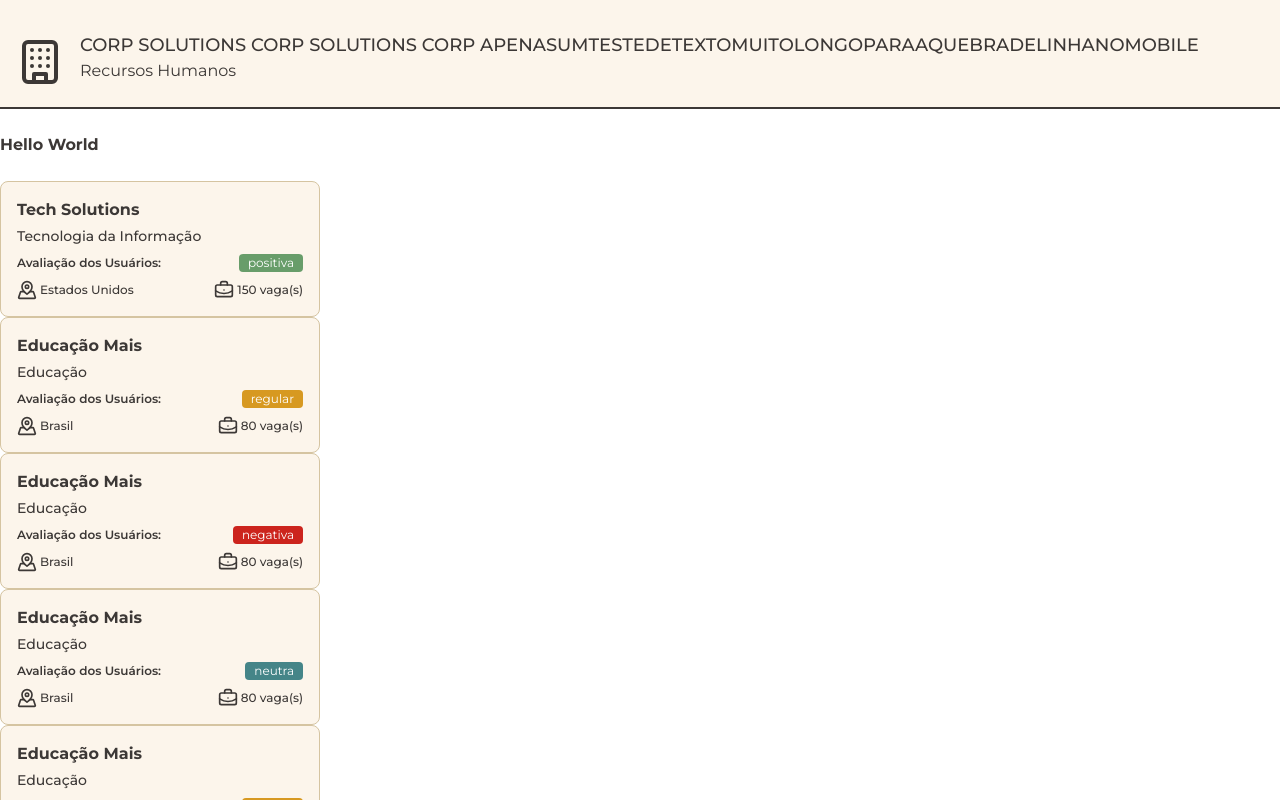
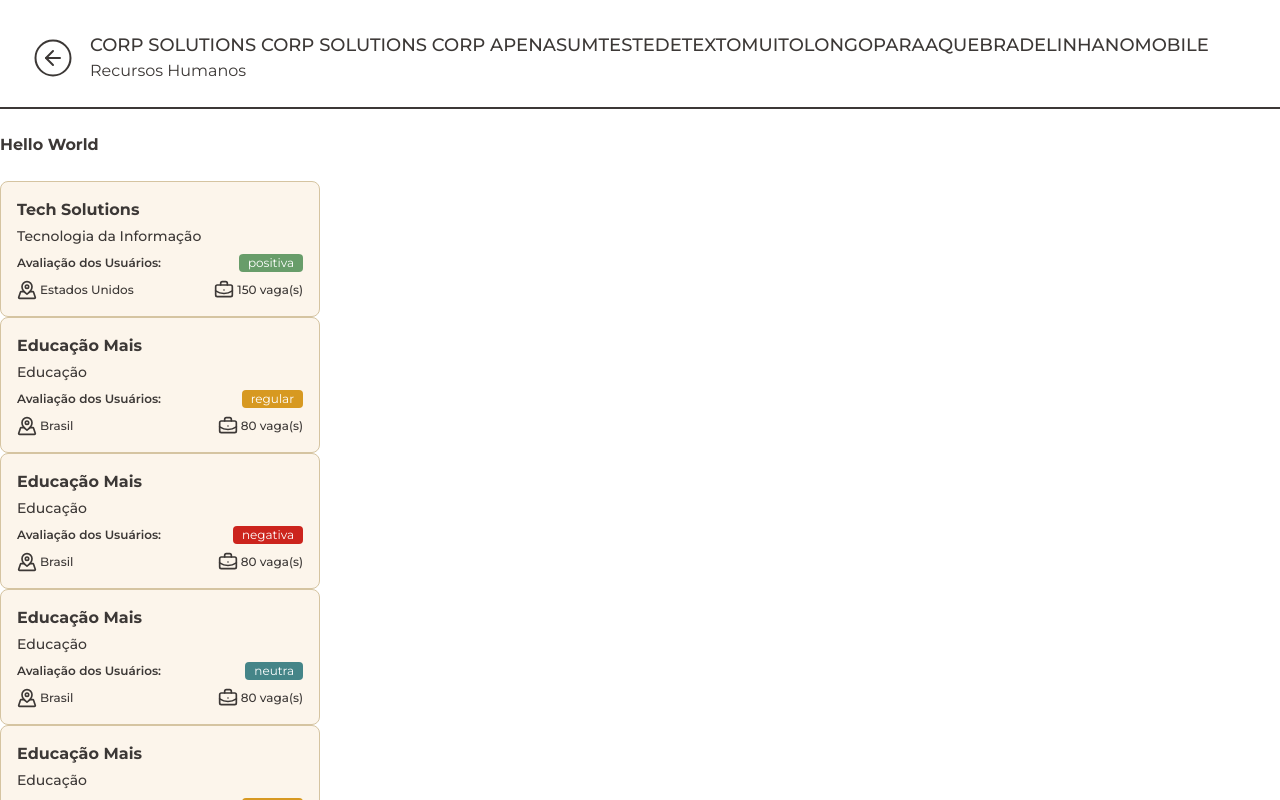
Before and after one commit to joaolucasMota/adahack-time-fe-3, a React (Vite) app: page / in a window 1280 px wide. Shown: the top 800 px of the page. Built offline with nearby package versions, Linux system fonts and the light colour scheme; data requests are answered from the project's data file.

Commit message:
feat: update SectionHeader component

```diff
--- a/src/components/SectionHeader/index.tsx
+++ b/src/components/SectionHeader/index.tsx
@@ -2,21 +2,21 @@ import { Building, CircleArrowLeft, Settings } from "lucide-react"
 import { Link } from "react-router-dom"
 import * as S from "./styled"
 
-export type SectionVariant = 'homepage' | 'settings' | 'company';
+export type SectionPage = 'home' | 'settings' | 'company';
 
 interface ISectionHeaderProps {
-    variant: SectionVariant,
+    page: SectionPage,
     mainText: string,
     subText: string
 }
 
-export const SectionHeader  = ( { variant, mainText, subText }:ISectionHeaderProps ) => {
+export const SectionHeader  = ( { page, mainText, subText }:ISectionHeaderProps ) => {
     return (
         <S.Container>
             {
-                (variant == 'homepage') ? <Building size={48} /> :
-                (variant == 'settings') ? <Settings size={48} /> :
-                <Link to={"/"}><CircleArrowLeft size={48} /></Link>
+                (page == 'home') ? <div><Building size={42} absoluteStrokeWidth /></div> :
+                (page == 'settings') ? <div><Settings size={42} absoluteStrokeWidth /></div> :
+                <Link to={"/"}><CircleArrowLeft size={42} absoluteStrokeWidth /></Link>
             }
             <div>
                 <h1>{mainText}</h1>
--- a/src/components/SectionHeader/styled.ts
+++ b/src/components/SectionHeader/styled.ts
@@ -3,16 +3,16 @@ import styled from "styled-components";
 export const Container = styled.div`
     display: flex;
     align-items: center;
+    overflow: hidden;
+    gap: 1em;
+
+    padding: 2em 2em 1em 2em;
     border-bottom: 2px solid;
-    background-color: var(--bg-color-02);
-    padding: 2em 1em 1em 1em;
-    overflow: hidden;
     max-width: 100%;
-    gap: 1em;
 
     *
     {
-        transition: .1s;
+        transition: .25s;
     }
 
     h1
@@ -48,7 +48,7 @@ export const Container = styled.div`
 
         p
         {
-            font-size: 12px;
+            font-size: 14px;
         }
 
         svg
```
